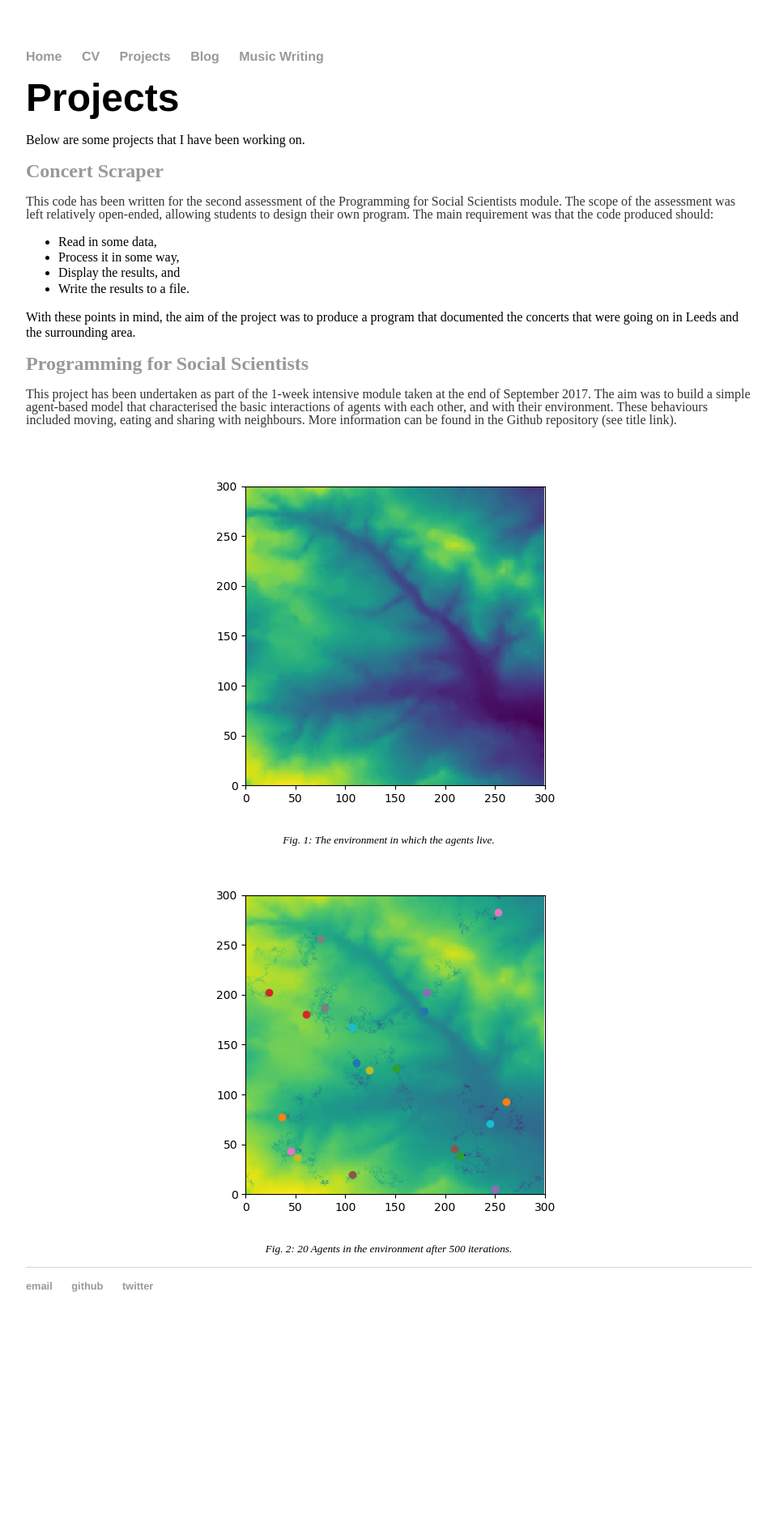
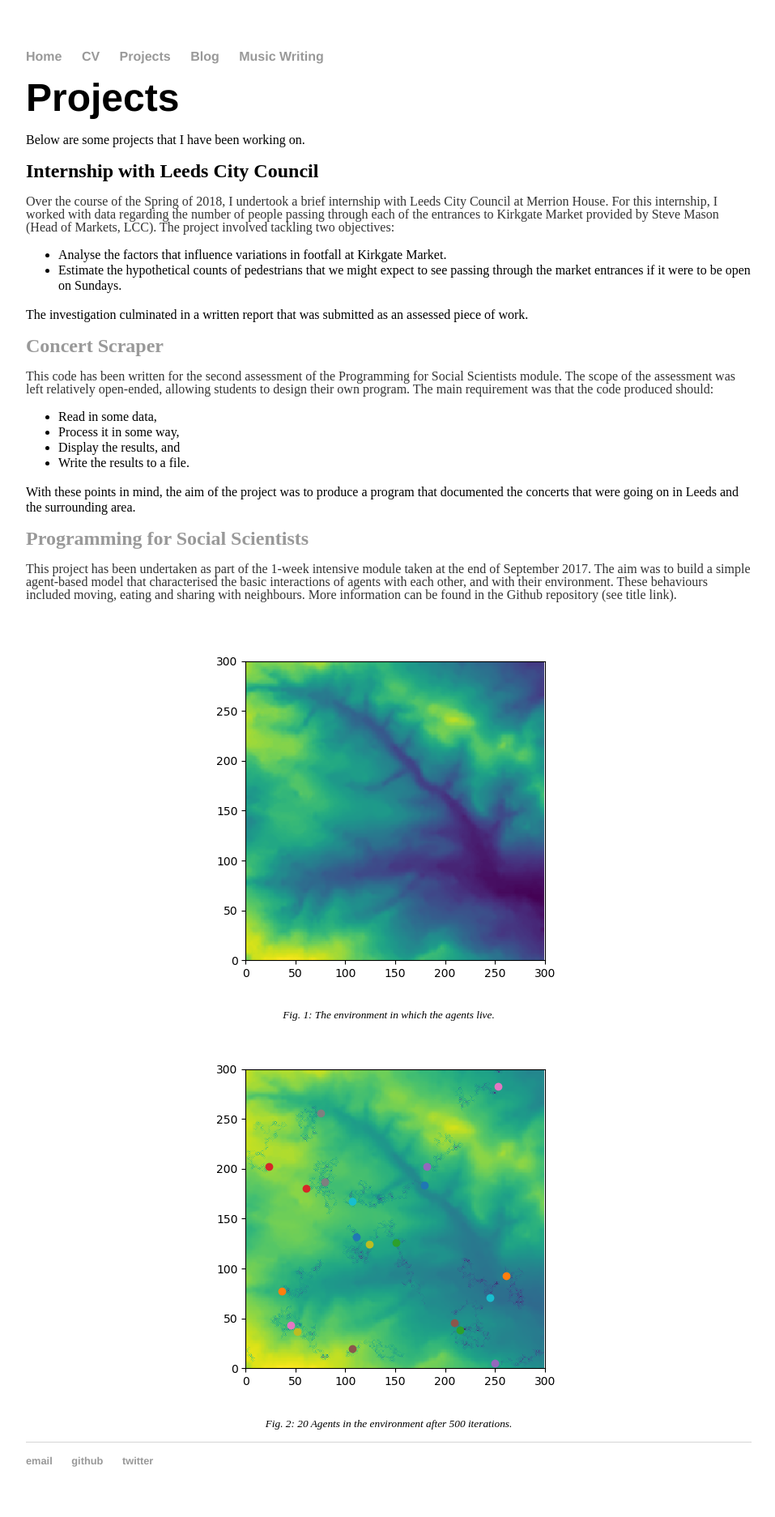
Before and after one commit to ksuchak1990/ksuchak1990.github.io, a Jekyll site: the page built from projects/index.html, in a window 1280 px wide. Shown: the whole page at 81% size, without its empty margins (160-1117 px from the left). Built offline with Jekyll 4.4.1, drawn with Linux system fonts in a browser that asks for light colours; before the commit the page ends 1658 px from its top, so only the background shows below that.

Commit message:
talking about my internship

```diff
--- a/projects/index.html
+++ b/projects/index.html
@@ -5,6 +5,20 @@ title: Projects
 <h1>{{ page.title }}</h1>
 
 Below are some projects that I have been working on.
+
+<h2>
+	Internship with Leeds City Council
+</h2>
+<p>
+	Over the course of the Spring of 2018, I undertook a brief internship with Leeds City Council at Merrion House.
+	For this internship, I worked with data regarding the number of people passing through each of the entrances to Kirkgate Market provided by Steve Mason (Head of Markets, LCC).
+	The project involved tackling two objectives:
+	<ul>
+		<li>Analyse the factors that influence variations in footfall at Kirkgate Market.</li>
+		<li>Estimate the hypothetical counts of pedestrians that we might expect to see passing through the market entrances if it were to be open on Sundays.</li>
+	</ul>
+	The investigation culminated in a written report that was submitted as an assessed piece of work.
+</p>
 
 <h2><a href="https://github.com/ksuchak1990/concert_scraper">Concert Scraper</a></h2>
 <p>
```
Also changed, not shown: docs/README.md (added, +1 -0 lines), docs/cdt_day_18/README.md (added, +1 -0 lines), 1 other file.
